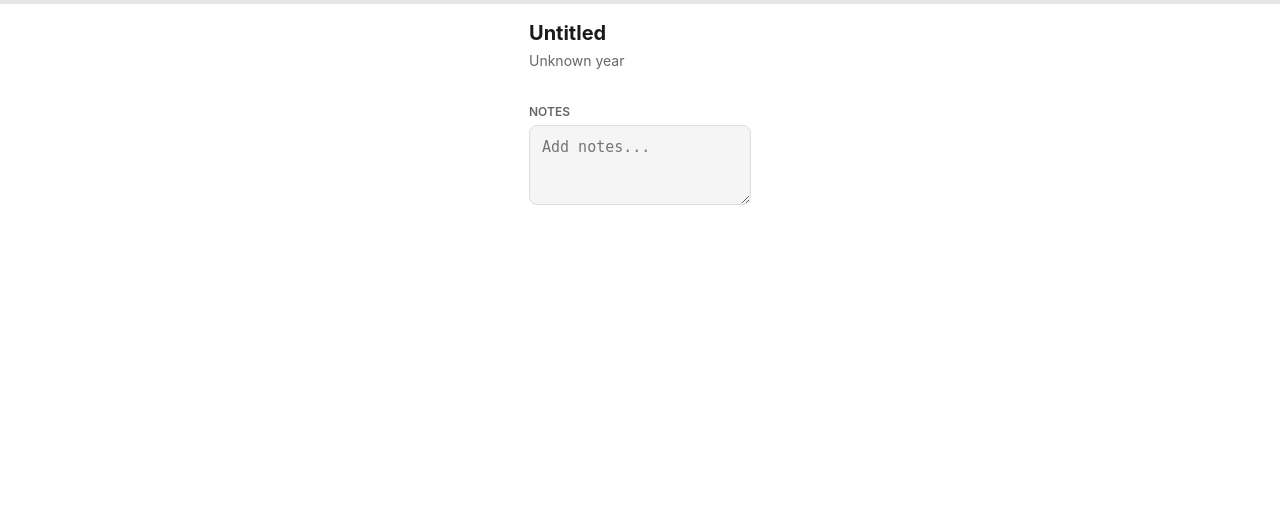
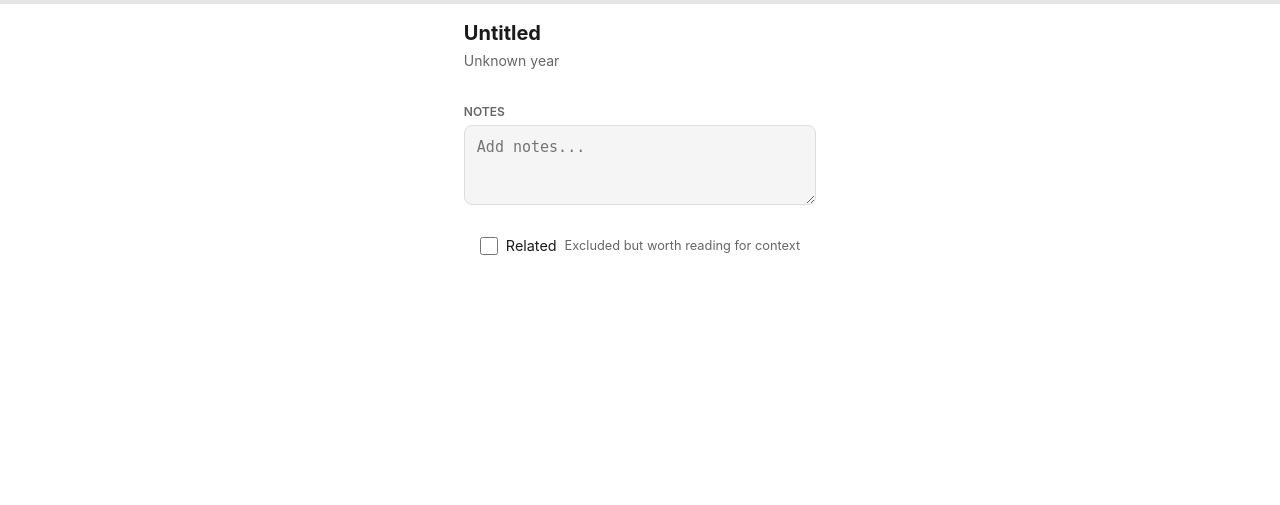
Before and after one commit to blainerothrock/embedded_sensing_systems_lit_review, a Flask app: template web/templates/review.html in a window 1280 px wide. Shown: the part 69-574 px from the top of the page. Run offline with Flask 3, Linux system fonts and the light colour scheme; the template is opened without the code that fills it, so the values that code supplies are empty.

Commit message:
feat: add 'related' flag for excluded-but-useful papers
- Add 'related' boolean column to document table (migration, no data loss)
- Checkbox in review view with keyboard shortcut 'r'
- Related badge (📌) in browse view
- 'Related only' filter in browse view
- API endpoint: POST /api/documents/<id>/related

```diff
--- a/web/app.py
+++ b/web/app.py
@@ -214,6 +214,7 @@
         "keywords": doc.keywords,
         "journal": doc.journal,
         "booktitle": doc.booktitle,
+        "related": doc.related,
         "tags": tags,
         "duplicates": duplicates,
         "pass1": {
@@ -290,6 +291,16 @@
     )
 
     return jsonify({"success": True, "pass_review_id": pass_review_id})
+
+
+@app.route("/api/documents/<int:doc_id>/related", methods=["POST"])
+@require_auth
+def api_set_related(doc_id: int):
+    """Toggle the 'related' flag on a document."""
+    data = request.get_json()
+    related = data.get("related", False)
+    db.set_document_related(doc_id, related)
+    return jsonify({"success": True})
 
 
 @app.route("/api/documents/<int:doc_id>/llm-accept", methods=["POST"])
--- a/web/static/app.css
+++ b/web/static/app.css
@@ -780,6 +780,28 @@
 .badge-include { background: var(--color-include); color: white; }
 .badge-exclude { background: var(--color-exclude); color: white; }
 .badge-uncertain { background: var(--color-uncertain); color: black; }
+.badge-related { background: #6366f1; color: white; }
+
+/* Related toggle in review view */
+.related-section {
+    padding: 8px 16px;
+}
+.related-toggle {
+    display: flex;
+    align-items: center;
+    gap: 8px;
+    cursor: pointer;
+    font-size: 0.9rem;
+}
+.related-toggle input[type="checkbox"] {
+    width: 18px;
+    height: 18px;
+    accent-color: #6366f1;
+}
+.related-hint {
+    color: var(--text-secondary, #888);
+    font-size: 0.8rem;
+}
 
 .paper-card .paper-title {
     font-size: 15px;
--- a/web/templates/review.html
+++ b/web/templates/review.html
@@ -95,6 +95,14 @@
             <textarea id="notes" placeholder="Add notes...">{{ pass_review.notes if pass_review else '' }}</textarea>
         </div>
 
+        <div class="related-section">
+            <label class="related-toggle">
+                <input type="checkbox" id="related-checkbox" {% if document.related %}checked{% endif %} onchange="toggleRelated(this.checked)">
+                <span>Related</span>
+                <span class="related-hint">Excluded but worth reading for context</span>
+            </label>
+        </div>
+
         {% if pass_review and pass_review.decision %}
         <div class="current-decision">
             Current: <span class="decision-badge decision-{{ pass_review.decision }}">{{ pass_review.decision|upper }}</span>
@@ -185,6 +193,20 @@
     }
 }
 
+async function toggleRelated(related) {
+    try {
+        await fetch(`/api/documents/${docId}/related`, {
+            method: 'POST',
+            headers: {'Content-Type': 'application/json'},
+            body: JSON.stringify({related: related})
+        });
+    } catch (e) {
+        console.error(e);
+        // Revert checkbox on error
+        document.getElementById('related-checkbox').checked = !related;
+    }
+}
+
 async function acceptLlm(accepted) {
     try {
         await fetch(`/api/documents/${docId}/llm-accept`, {
@@ -272,6 +294,12 @@
         case 'i': saveDecision('include'); break;
         case 'x': showExclusionModal(); break;
         case '?': saveDecision('uncertain'); break;
+        case 'r': {
+            const cb = document.getElementById('related-checkbox');
+            cb.checked = !cb.checked;
+            toggleRelated(cb.checked);
+            break;
+        }
         case 'j': navigate('next'); break;
         case 'k': navigate('prev'); break;
         case 'g': navigate('random'); break;
```
Also changed, not shown: db_schema.py (+11 -0 lines), web/db.py (+20 -3 lines), web/templates/browse.html (+11 -0 lines), 1 other file.
